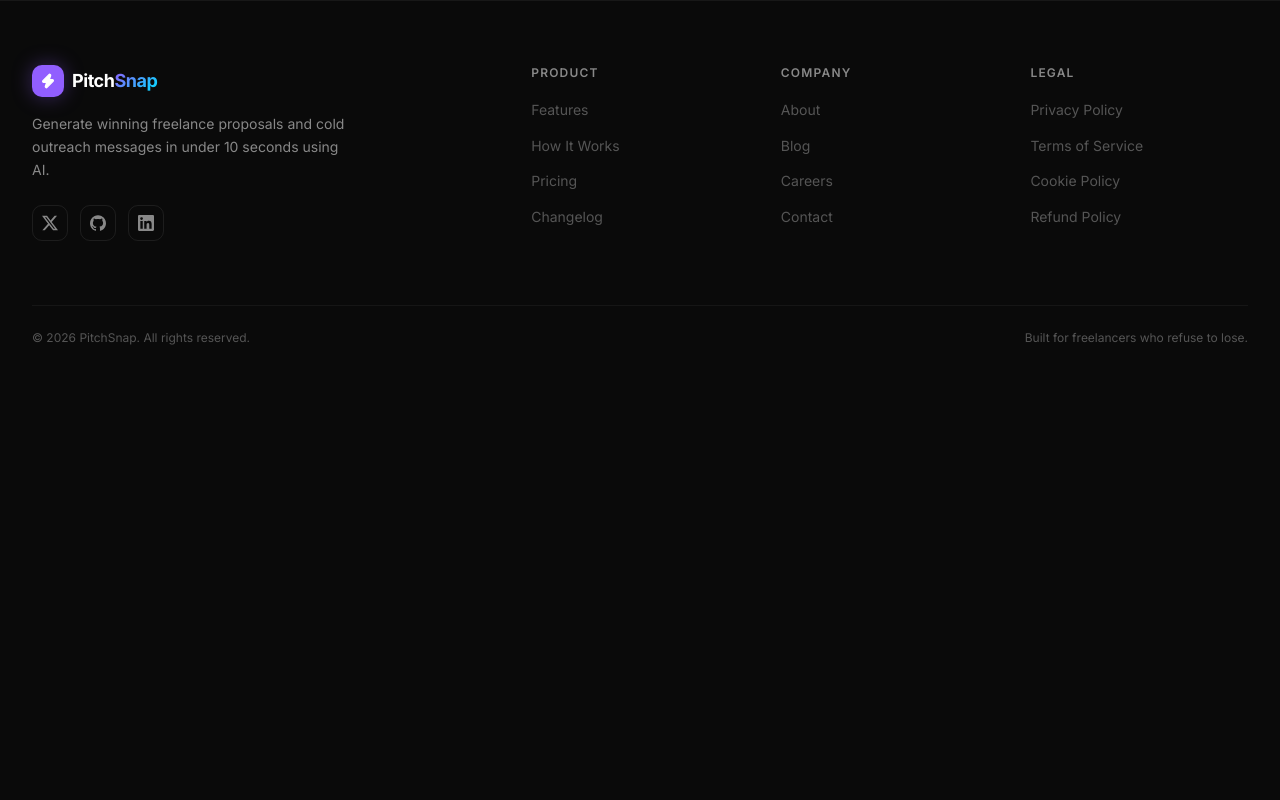
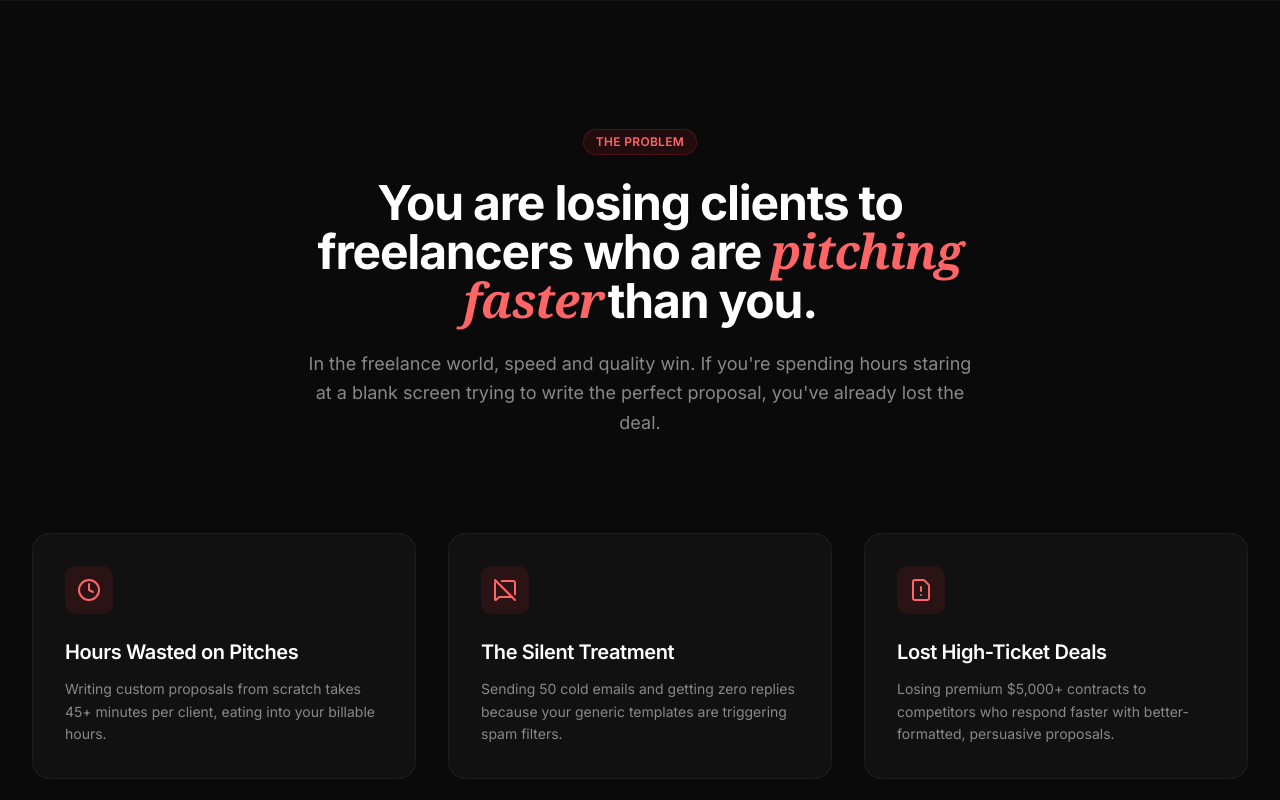
Before and after one commit to Zakuroooo/PitchSnap, a Next.js app: page / in a window 1280 px wide. Shown: the part 800-1600 px from the top of the page. Before the commit the page ends 1170 px from the top, so only its background shows below. Built offline with nearby package versions, Linux system fonts and the light colour scheme.

Commit message:
feat: Task 6 complete - Problem statement section with scroll animations

```diff
--- a/app/page.tsx
+++ b/app/page.tsx
@@ -1,6 +1,7 @@
 import Navbar from "@/components/layout/Navbar"
 import Footer from "@/components/layout/Footer"
 import Hero from "@/components/sections/Hero"
+import Problem from "@/components/sections/Problem"
 
 /**
  * Temporary placeholder — will be replaced with the full
@@ -13,6 +14,7 @@ export default function Page() {
 
       <main className="flex flex-col min-h-dvh">
         <Hero />
+        <Problem />
       </main>
 
       <Footer />
--- /dev/null
+++ b/components/sections/Problem.tsx
@@ -0,0 +1,86 @@
+"use client"
+import React, { useRef } from "react"
+import { motion, useInView } from "framer-motion"
+import Container from "../layout/Container"
+import { Clock, MessageSquareOff, FileWarning } from "lucide-react"
+
+const PAIN_POINTS = [
+  {
+    title: "Hours Wasted on Pitches",
+    description: "Writing custom proposals from scratch takes 45+ minutes per client, eating into your billable hours.",
+    icon: Clock,
+  },
+  {
+    title: "The Silent Treatment",
+    description: "Sending 50 cold emails and getting zero replies because your generic templates are triggering spam filters.",
+    icon: MessageSquareOff,
+  },
+  {
+    title: "Lost High-Ticket Deals",
+    description: "Losing premium $5,000+ contracts to competitors who respond faster with better-formatted, persuasive proposals.",
+    icon: FileWarning,
+  },
+]
+
+export default function Problem() {
+  const ref = useRef(null)
+  const isInView = useInView(ref, { once: true, margin: "-100px" })
+
+  return (
+    <section id="problem" className="relative py-24 sm:py-32 w-full bg-[var(--background)] border-t border-white/[0.05]">
+      <Container>
+        <div className="flex flex-col items-center text-center max-w-3xl mx-auto mb-16 sm:mb-24">
+          <motion.div
+            ref={ref}
+            initial={{ opacity: 0, y: 20 }}
+            animate={isInView ? { opacity: 1, y: 0 } : { opacity: 0, y: 20 }}
+            transition={{ duration: 0.5 }}
+            className="inline-block px-3 py-1 mb-6 rounded-full border border-red-500/20 bg-red-500/10 text-red-400 text-xs font-semibold tracking-wide uppercase"
+          >
+            The Problem
+          </motion.div>
+
+          <motion.h2
+            initial={{ opacity: 0, y: 20 }}
+            animate={isInView ? { opacity: 1, y: 0 } : { opacity: 0, y: 20 }}
+            transition={{ duration: 0.5, delay: 0.1 }}
+            className="text-3xl sm:text-4xl md:text-5xl font-bold tracking-tight text-white mb-6"
+          >
+            You are losing clients to freelancers who are{" "}
+            <span className="text-red-400 font-serif italic pr-1">pitching faster</span>
+            than you.
+          </motion.h2>
+
+          <motion.p
+            initial={{ opacity: 0, y: 20 }}
+            animate={isInView ? { opacity: 1, y: 0 } : { opacity: 0, y: 20 }}
+            transition={{ duration: 0.5, delay: 0.2 }}
+            className="text-[var(--text-secondary)] text-lg leading-relaxed max-w-2xl"
+          >
+            In the freelance world, speed and quality win. If you're spending hours staring at a blank screen trying to write the perfect proposal, you've already lost the deal.
+          </motion.p>
+        </div>
+
+        <div className="grid grid-cols-1 md:grid-cols-3 gap-8">
+          {PAIN_POINTS.map((point, i) => (
+            <motion.div
+              key={point.title}
+              initial={{ opacity: 0, y: 20 }}
+              animate={isInView ? { opacity: 1, y: 0 } : { opacity: 0, y: 20 }}
+              transition={{ duration: 0.5, delay: 0.3 + (i * 0.1) }}
+              className="group relative flex flex-col items-start p-8 rounded-2xl bg-[#111111] border border-white/[0.05] hover:border-red-500/20 transition-colors duration-300"
+            >
+              <div className="w-12 h-12 rounded-lg bg-red-500/10 flex items-center justify-center mb-6 group-hover:scale-110 group-hover:bg-red-500/20 transition-all duration-300">
+                <point.icon className="w-6 h-6 text-red-400" />
+              </div>
+              <h3 className="text-xl font-semibold text-white mb-3">{point.title}</h3>
+              <p className="text-[var(--text-secondary)] leading-relaxed text-sm">
+                {point.description}
+              </p>
+            </motion.div>
+          ))}
+        </div>
+      </Container>
+    </section>
+  )
+}
```
